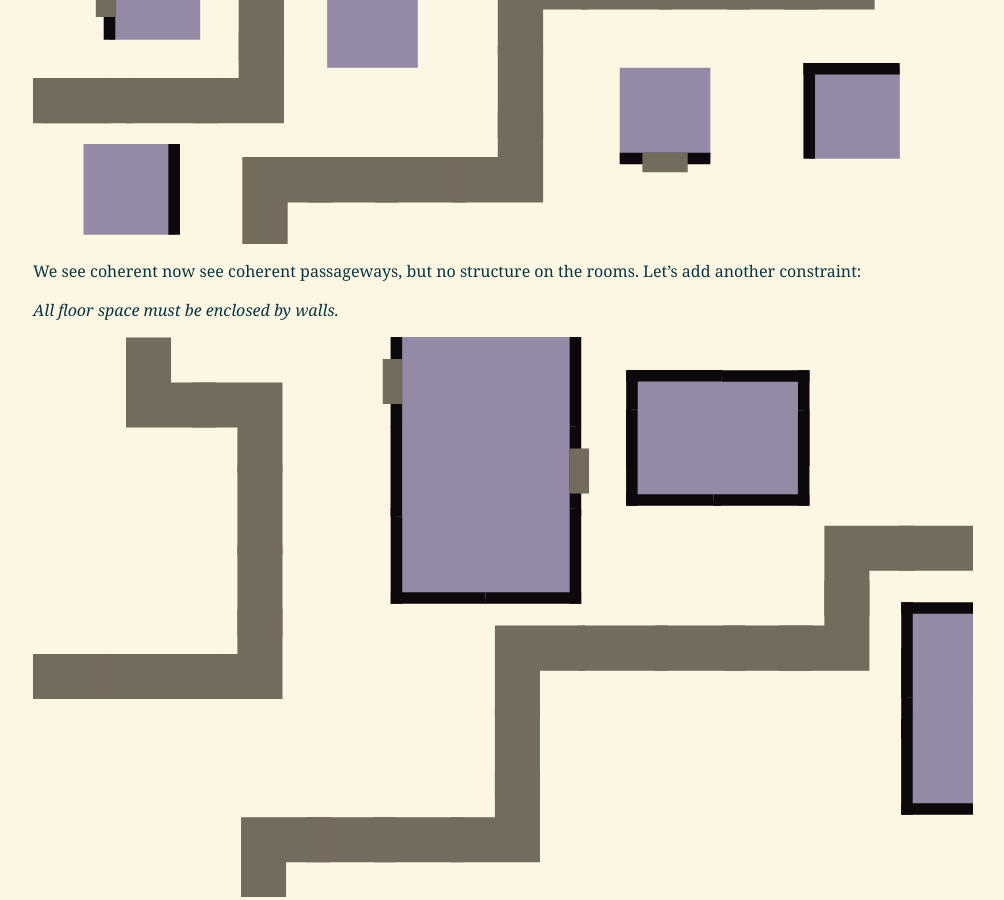
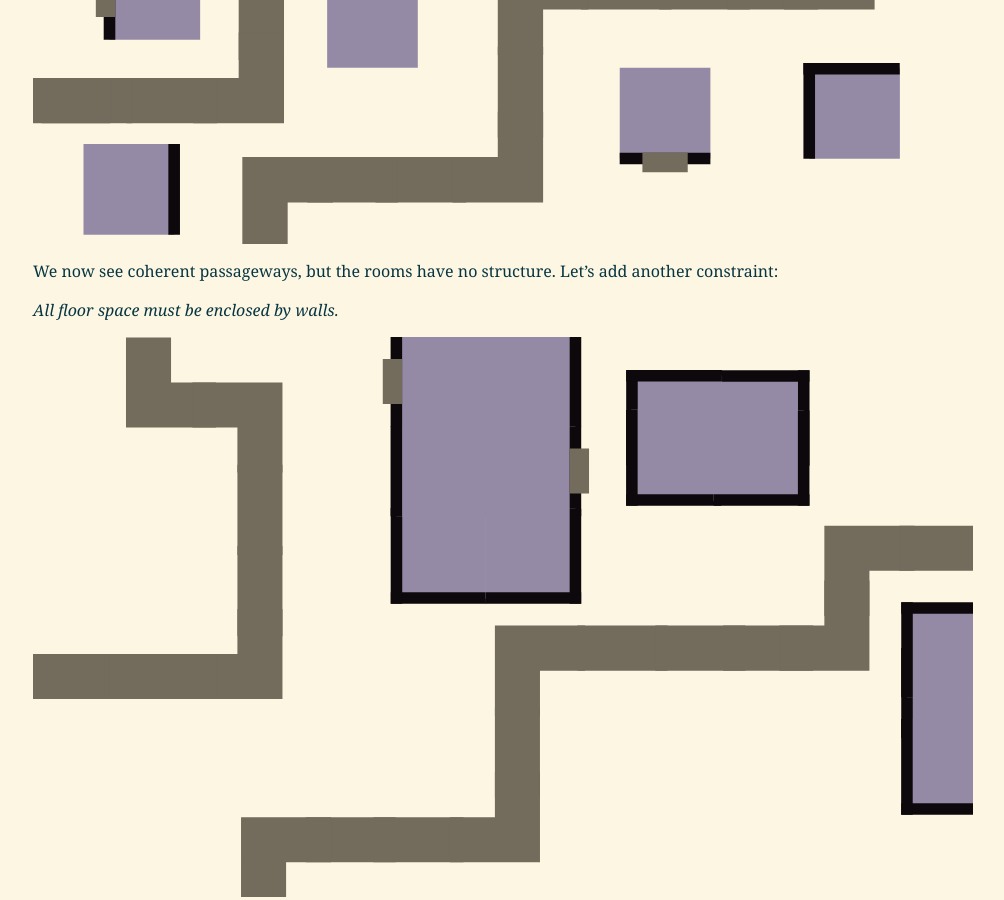
Before and after one commit to IJDykeman/ijdykeman.github.io, a Jekyll site: the page built from _posts/2019-05-17-rule-based-procedural-generation.markdown, in a window 1280 px wide and 900 px high, scrolled down 2070 px. Shown: the whole window, without its empty margins (137-1141 px from the left). Built offline with Jekyll 4.4.1, drawn with Linux system fonts in a browser that asks for light colours.

Commit message:
fix typo

```diff
--- a/_posts/2019-05-17-rule-based-procedural-generation.markdown
+++ b/_posts/2019-05-17-rule-based-procedural-generation.markdown
@@ -29,7 +29,7 @@ Given this constraint, the world now looks like this:
 
 ![depth from motion graph]({{ site.url }}/assets/rule_based_procedural_generation/dungeon_w_coherent_halls.svg)
 
-We see coherent now see coherent passageways, but no structure on the rooms.  Let’s add another constraint:
+We now see coherent passageways, but the rooms have no structure.  Let’s add another constraint:
 
 *All floor space must be enclosed by walls.*
 
```
